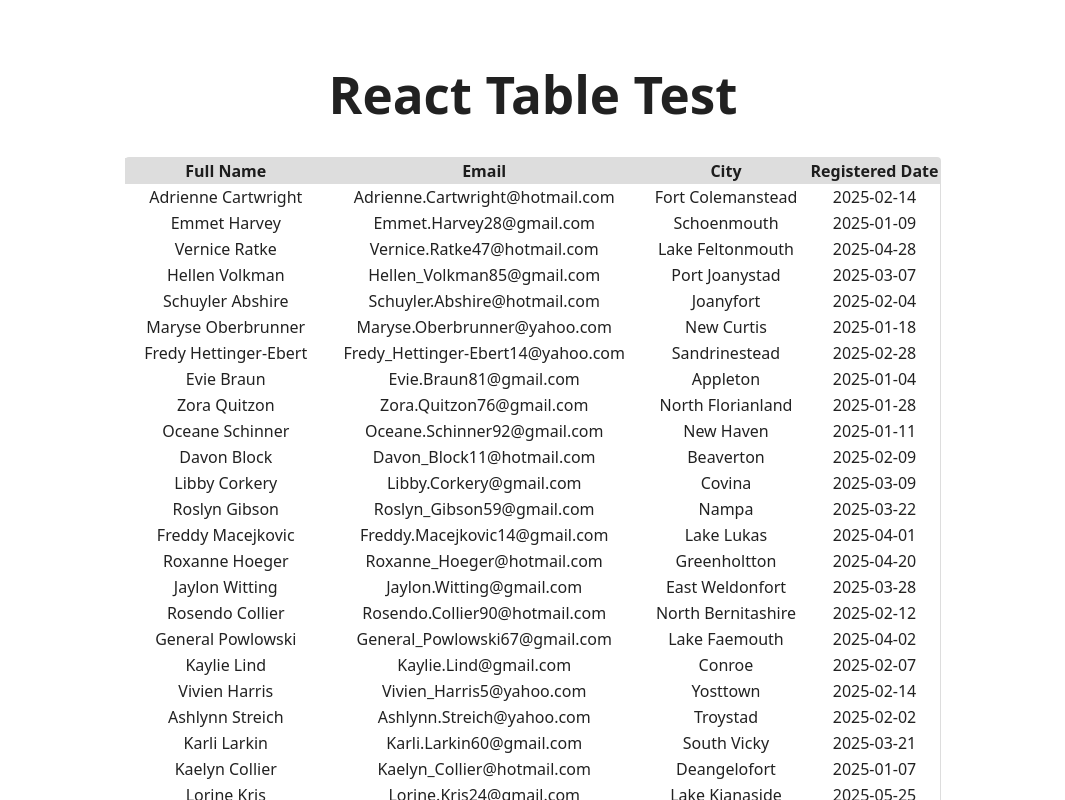
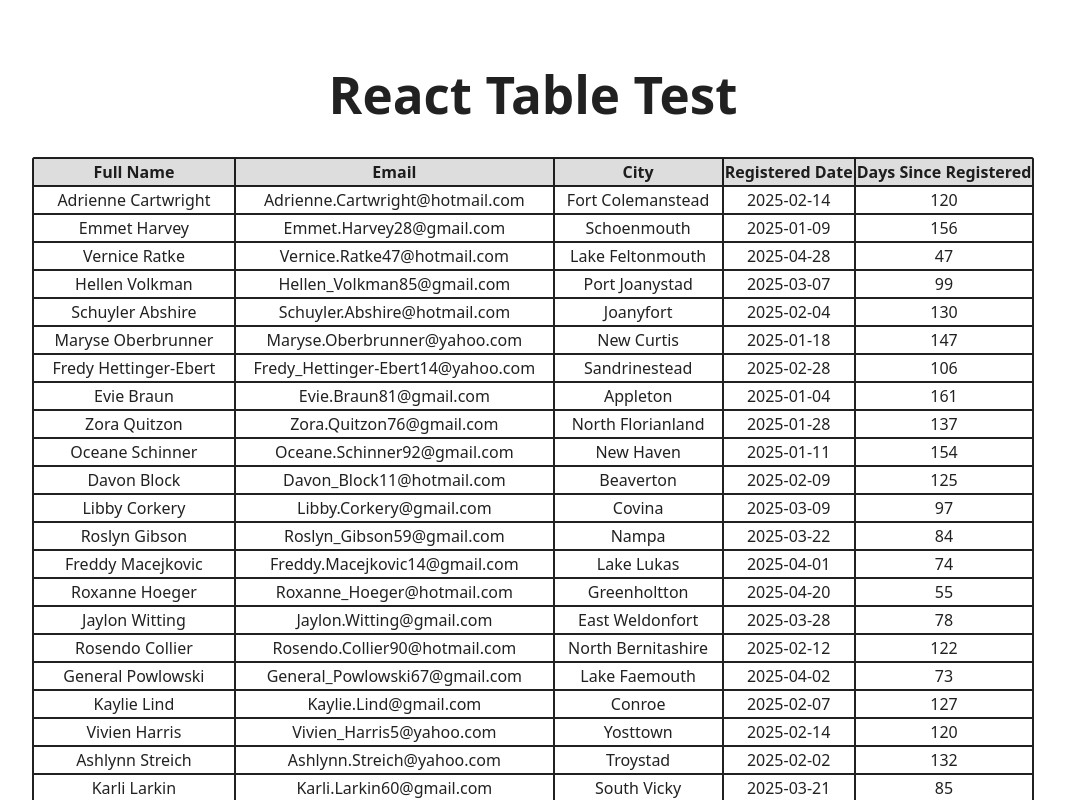
Before and after one commit to Kwabena2K/react-table, a React (Vite) app: page / in a window 1280 px wide. Shown: the top 800 px of the page, without its empty margins (107-1172 px from the left). Built offline with nearby package versions, Linux system fonts and the light colour scheme.

Commit message:
adding daysSinceRegistered column

```diff
--- a/src/App.css
+++ b/src/App.css
@@ -6,6 +6,7 @@
   color: rgba(0, 0, 0, 0.87);
   background-color: #ffffff;
 }
+
 
 th {
 background-color: #ddd;
@@ -17,7 +18,7 @@ table {
   border: 1px solid #ddd;
   border-collapse: separate;
   border-left: 0;
-  border-radius: 4px;
+  border-radius: 2px;
   border-spacing: 0px;
 }
 
@@ -27,3 +28,7 @@ thead {
   border-color: inherit;
   border-collapse: separate;
 }
+
+table, th, td {
+  border: 1px solid;
+}
--- a/src/components/Table.jsx
+++ b/src/components/Table.jsx
@@ -43,6 +43,14 @@
         });
     }, []);
 
+    // DSR column function to calculate date into String and return the value in days
+    function daysSinceRegistered(dateString) {
+        const today = new Date ();
+        const date = new Date(dateString);
+
+        return Math.floor((today - date) / (1000 * 60 * 60 * 24));
+    }
+
 
 
     // display table
@@ -54,6 +62,7 @@
                 <th>Email</th>
                 <th>City</th>
                 <th>Registered Date</th>
+                <th>Days Since Registered</th>
                 </tr>
             </thead>
             <tbody>
@@ -63,6 +72,7 @@
                     <td>{user.Email}</td>
                     <td>{user.City}</td>
                     <td>{user.registeredDate}</td>
+                    <td>{daysSinceRegistered(user.registeredDate)}</td>
                 </tr>
                 ))}
             </tbody>
```
Also changed, not shown: 1 other file (tests, documents, lock files or other folders). Lines whose indentation alone changed are shown as unchanged.
